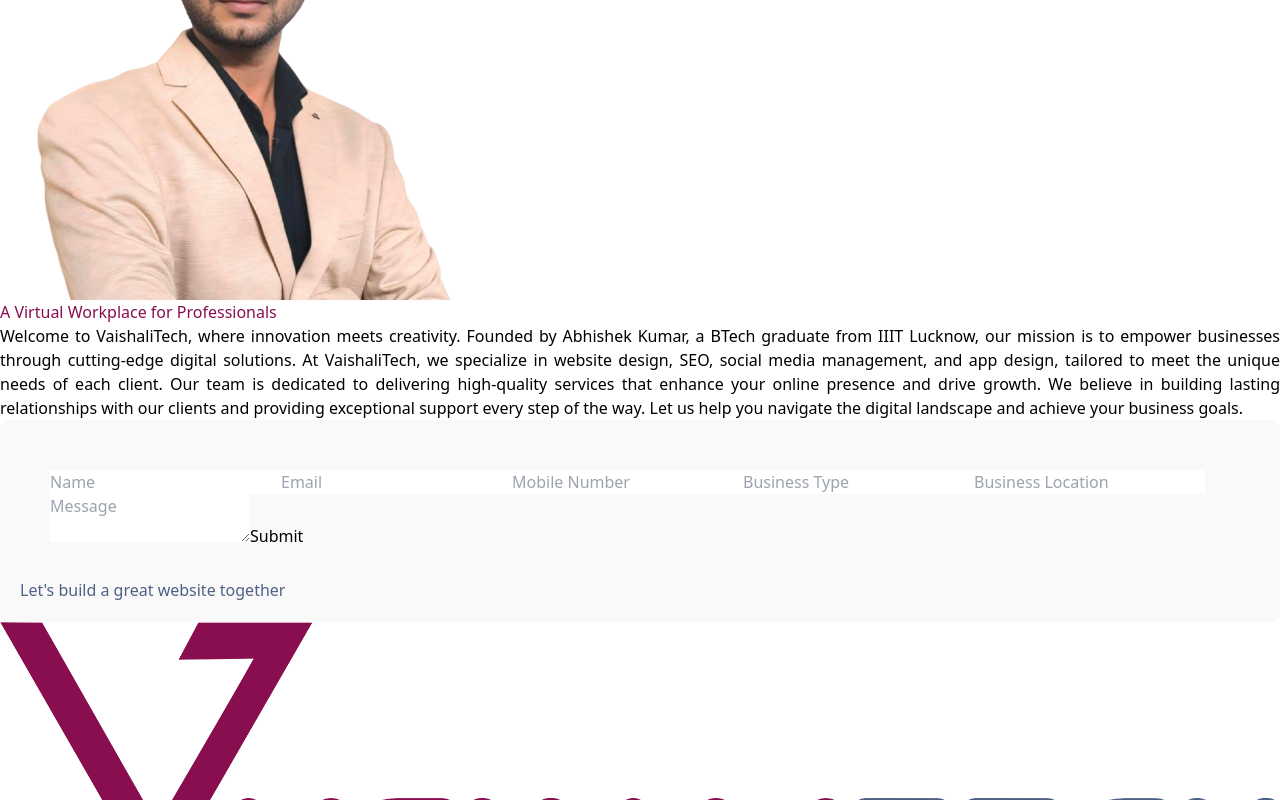
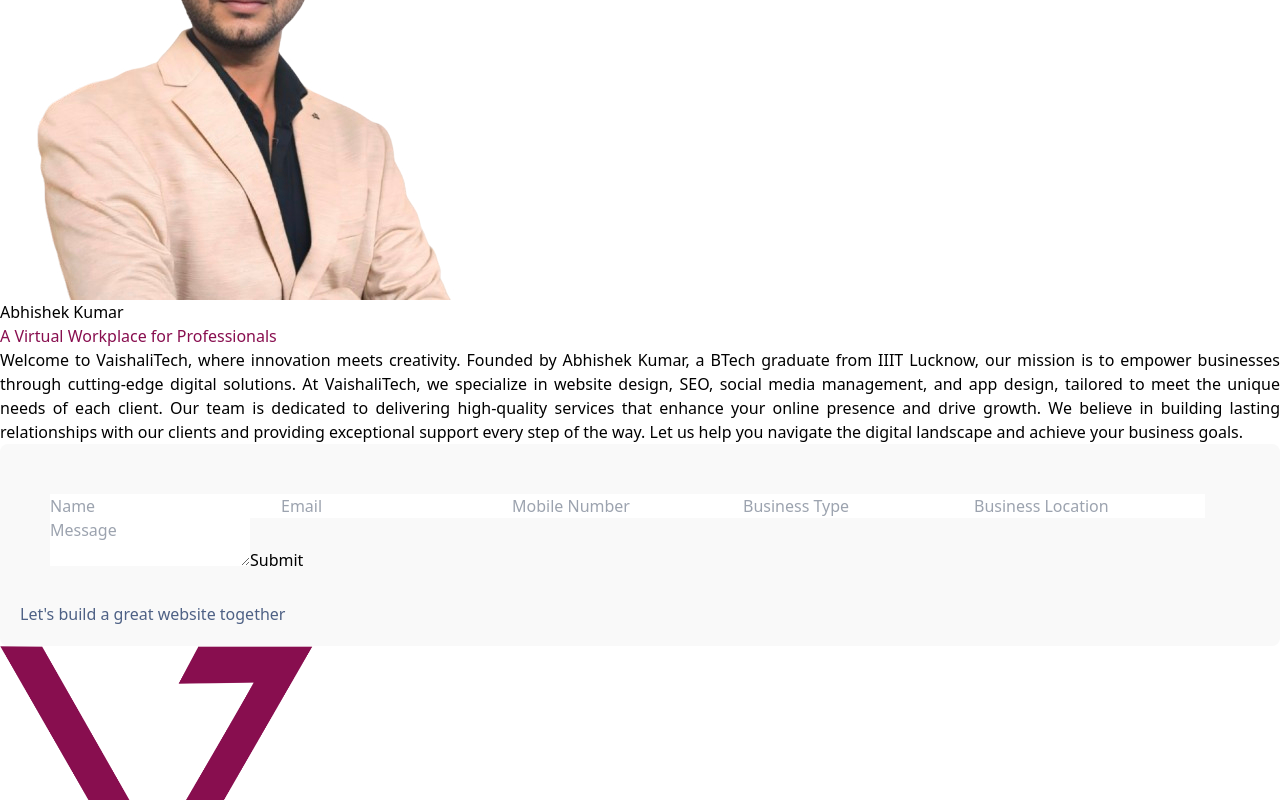
Before and after one commit to ankitkr80/VaishaliTech, a React (Vite) app: page / in a window 1280 px wide. Shown: the part 9502-10302 px from the top of the page. Built offline with nearby package versions, Linux system fonts and the light colour scheme.

Commit message:
Update Abhisek.jsx

```diff
--- a/src/components/Abhisek.jsx
+++ b/src/components/Abhisek.jsx
@@ -3,13 +3,15 @@
 function Abhisek() {
   return (
     <div>
-        <div className=" p-6 rounded-lg shadow-lg flex flex-col md:flex-row items-center justify-center  w-[95%] mx-auto">
-      <div className="flex justify-center md:justify-start w-full  md:w-1/2">
+        <div className="p-6 rounded-lg shadow-lg flex flex-col md:flex-row items-center justify-center w-[95%] mx-auto">
+      <div className="flex justify-center md:justify-start w-full md:w-1/2 flex-col items-center mb-4">
         <img
           src="bihari.jpg"
           alt="Professional Illustration"
-          className="rounded-full max-w-[300px] border-2 border-black "
+          className="rounded-full max-w-[300px] border-2 border-black"
         />
+        {/* Adding founder's name below the image */}
+        <h3 className="text-xl font-semibold mt-4">Abhishek Kumar</h3>
       </div>
       <div className="w-full md:w-1/2 flex flex-col gap-4 text-left">
         <h2 className="text-2xl md:text-3xl font-bold " style={{ color: 'var(--secondary-color)' }}>
@@ -21,9 +23,6 @@
 
 We believe in building lasting relationships with our clients and providing exceptional support every step of the way. Let us help you navigate the digital landscape and achieve your business goals.
         </p>
-        {/* <p className="text-gray-600 text-lg">
-          Virtual Office is a power-packed and compliant website for CA, CS, Advocates, and Professional Firms as per ICAI guidelines. We offer a unique appealing web design that can replicate your workplace on an online platform so that you can create an efficient virtual presence.
-        </p> */}
       </div>
     </div>
     </div>
```
